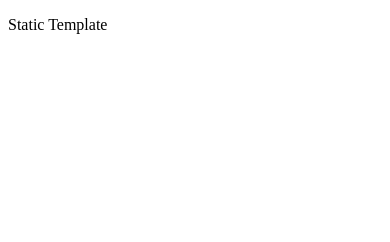
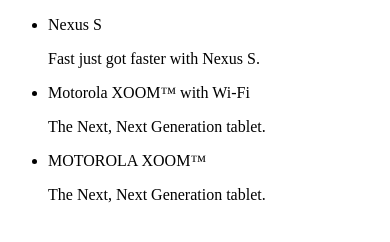
Before and after one commit to eugene-karanda/angular-tutorial, a website: page app/index.html in a window 390 px wide. Drawn offline with nearby package versions, Linux system fonts and the light colour scheme.

Commit message:
Implement step 2 Add tutorial module and controller for phones Show list of phones in index page

```diff
--- a/app/index.html
+++ b/app/index.html
@@ -3,8 +3,17 @@
 <head>
     <meta charset="UTF-8">
     <title>Index</title>
+    <script type="application/javascript" src="bower_components/angular/angular.js"></script>
+    <script type="application/javascript" src="js/controllers.js"></script>
 </head>
-<body>
-    <p>Static Template</p>
+<body ng-app="tutorialApplication">
+<div ng-controller="phoneListController">
+    <ul>
+        <li ng-repeat="phone in phones">
+            <span>{{phone.name}}</span>
+            <p>{{phone.snippet}}</p>
+        </li>
+    </ul>
+</div>
 </body>
 </html>
--- /dev/null
+++ b/app/js/controllers.js
@@ -0,0 +1,22 @@
+/**
+ * Created by eugene.karanda on 02.04.2016.
+ */
+
+var tutorialApplication = angular.module('tutorialApplication', []);
+
+tutorialApplication.controller('phoneListController', function ($scope) {
+    $scope.phones = [
+        {
+            'name': 'Nexus S',
+            'snippet': 'Fast just got faster with Nexus S.'
+        },
+        {
+            'name': 'Motorola XOOM™ with Wi-Fi',
+            'snippet': 'The Next, Next Generation tablet.'
+        },
+        {
+            'name': 'MOTOROLA XOOM™',
+            'snippet': 'The Next, Next Generation tablet.'
+        }
+    ];
+});
```
